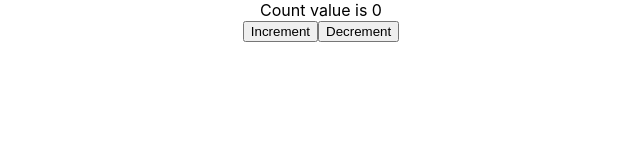
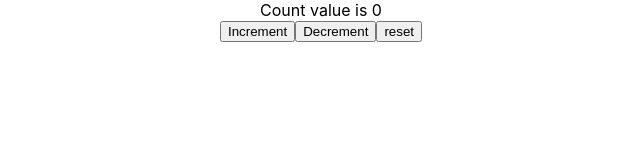
Before and after one commit to shanushikhar/React-typescript, a React (Create React App) app: page / in a window 1280 px wide. Shown: the top 160 px of the page, without its empty margins (319-959 px from the left). Built offline with nearby package versions, Linux system fonts and the light colour scheme.

Commit message:
Added strict types & discriminated union

```diff
--- a/src/components/Counter.tsx
+++ b/src/components/Counter.tsx
@@ -4,10 +4,20 @@ type useReducerTypes = {
   counter: number;
 };
 
-type actionTypes = {
-  type: string;
+interface updatetype {
+  // if we have to pass only specific values < Strict Action type >
+  type: "decrement" | "increment";
   payload: number;
-};
+}
+
+interface resetAction {
+  type: "reset";
+  // if we want to pass payload as 0 then making it optional otherwise remove it
+  //payload?: number;
+}
+
+// this is called Discriminated union in Ts
+type actionTypes = updatetype | resetAction;
 
 const initialValue = {
   counter: 0,
@@ -20,6 +30,9 @@ const reducerFunc = (state: useReducerTypes, action: actionTypes) => {
 
     case "decrement":
       return { counter: state.counter - action.payload };
+
+    case "reset":
+      return initialValue;
 
     default:
       return state;
@@ -38,6 +51,10 @@ export default function Counter() {
       <button onClick={() => dispatch({ type: "decrement", payload: 10 })}>
         Decrement
       </button>
+      <button onClick={() => dispatch({ type: "reset" })}>
+        {/* <button onClick={() => dispatch({ type: "reset", payload: 10 })}> */}
+        reset
+      </button>
     </>
   );
 }
```
Also changed, not shown: 1 other file (tests, documents, lock files or other folders).
